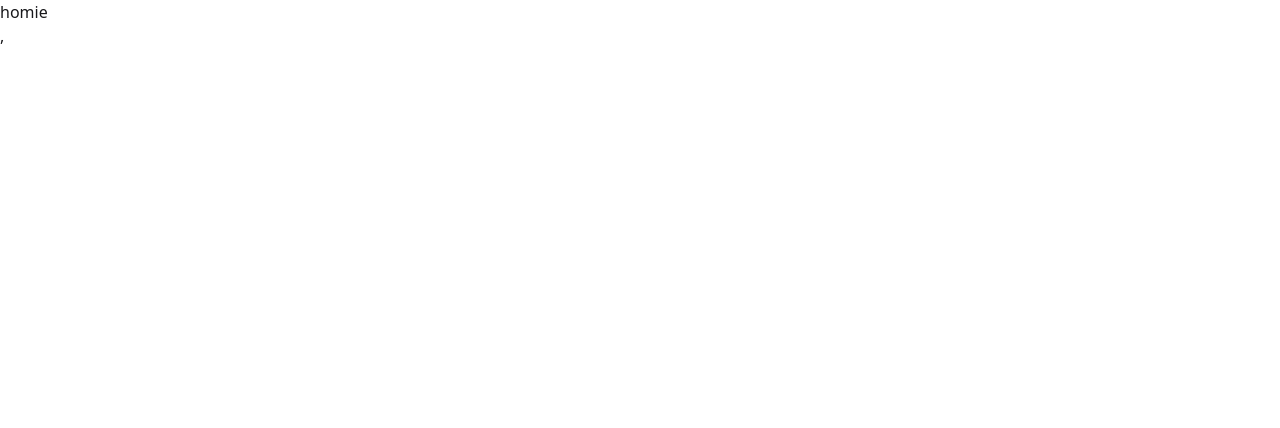
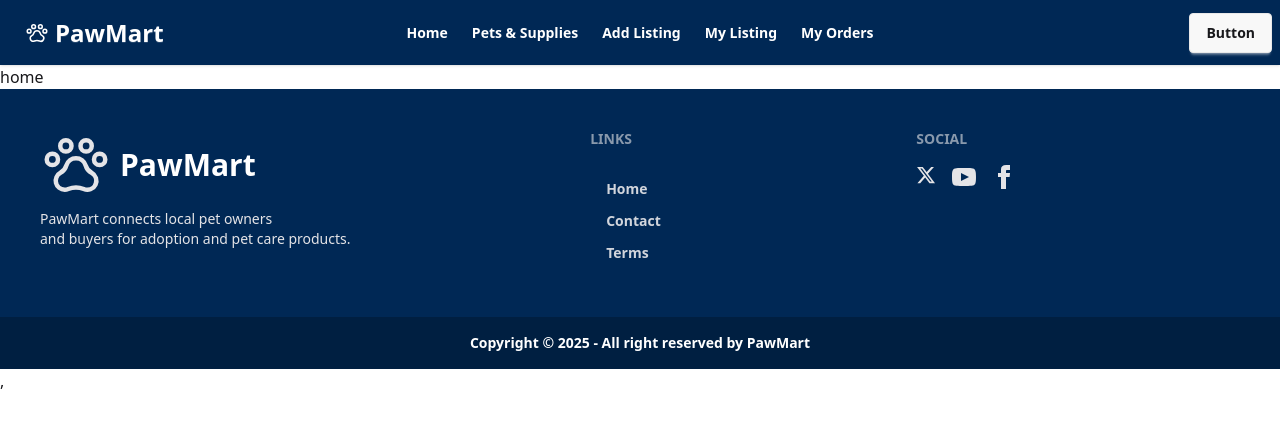
Before and after one commit to IrfanGalib/paw-mart-client, a React (Vite) app: page / in a window 1280 px wide. Shown: the top 428 px of the page. Built offline with nearby package versions, Linux system fonts and the light colour scheme.

Commit message:
Added The NavBar and Footer

```diff
--- a/package.json
+++ b/package.json
@@ -13,6 +13,7 @@
     "@tailwindcss/vite": "^4.1.17",
     "react": "^19.2.0",
     "react-dom": "^19.2.0",
+    "react-icons": "^5.5.0",
     "react-router": "^7.9.6",
     "tailwindcss": "^4.1.17"
   },
--- a/src/Components/Footer.jsx
+++ b/src/Components/Footer.jsx
@@ -1,11 +1,88 @@
-import React from 'react';
+import React from "react";
+import { FaXTwitter } from "react-icons/fa6";
+import { PiPawPrint } from "react-icons/pi";
+import { Link } from "react-router";
 
 const Footer = () => {
-    return (
-        <div>
+  return (
+    <div className="bg-[#002855] ">
+      <footer className="footer sm:footer-horizontal text-neutral-content p-10 max-w-7xl mx-auto">
+        <aside>
+          <div className="text-7xl flex justify-center items-center gap-2">
+            <PiPawPrint />
+            <h2 className="text-white font-bold text-3xl">PawMart</h2>
+          </div>
 
+          <p>
+            PawMart connects local pet owners
+            <br />
+            and buyers for adoption and pet care products.
+          </p>
+        </aside>
+        <div className="text-start">
+          <h6 className="footer-title">Links</h6>
+          <ul className="menu menu-horizontal text-gray-300 px-1 font-bold flex-col">
+            <Link to="/">
+              {" "}
+              <li>
+                <a>Home</a>
+              </li>
+            </Link>
+            <Link to="/">
+              {" "}
+              <li>
+                <a>Contact</a>
+              </li>
+            </Link>
+            <Link to="/">
+              {" "}
+              <li>
+                <a>Terms</a>
+              </li>
+            </Link>
+          </ul>
         </div>
-    );
+        <nav>
+          <h6 className="footer-title">Social</h6>
+          <div className="grid grid-flow-col gap-4">
+            <a className="text-xl">
+              <FaXTwitter />
+            </a>
+            <a>
+              <svg
+                xmlns="http://www.w3.org/2000/svg"
+                width="24"
+                height="24"
+                viewBox="0 0 24 24"
+                className="fill-current"
+              >
+                <path d="M19.615 3.184c-3.604-.246-11.631-.245-15.23 0-3.897.266-4.356 2.62-4.385 8.816.029 6.185.484 8.549 4.385 8.816 3.6.245 11.626.246 15.23 0 3.897-.266 4.356-2.62 4.385-8.816-.029-6.185-.484-8.549-4.385-8.816zm-10.615 12.816v-8l8 3.993-8 4.007z"></path>
+              </svg>
+            </a>
+            <a>
+              <svg
+                xmlns="http://www.w3.org/2000/svg"
+                width="24"
+                height="24"
+                viewBox="0 0 24 24"
+                className="fill-current"
+              >
+                <path d="M9 8h-3v4h3v12h5v-12h3.642l.358-4h-4v-1.667c0-.955.192-1.333 1.115-1.333h2.885v-5h-3.808c-3.596 0-5.192 1.583-5.192 4.615v3.385z"></path>
+              </svg>
+            </a>
+          </div>
+        </nav>
+      </footer>
+      <div>
+        <aside className="footer sm:footer-horizontal footer-center bg-[#001F41] font-semibold text-white  p-4">
+          <p>
+            Copyright © {new Date().getFullYear()} - All right reserved by{" "}
+            PawMart
+          </p>
+        </aside>
+      </div>
+    </div>
+  );
 };
 
 export default Footer;
--- a/src/Components/Navbar.jsx
+++ b/src/Components/Navbar.jsx
@@ -1,11 +1,117 @@
-import React from 'react';
+import React from "react";
+import { PiPawPrint } from "react-icons/pi";
+import { Link } from "react-router";
 
 const Navbar = () => {
-    return (
-        <div>
-
+  return (
+    <div className="bg-[#002855]">
+      <div className="navbar mx-auto  max-w-7xl shadow-sm">
+        <div className="navbar-start">
+          <div className="dropdown">
+            <div
+              tabIndex={0}
+              role="button"
+              className="btn btn-ghost text-white lg:hidden"
+            >
+              <svg
+                xmlns="http://www.w3.org/2000/svg"
+                className="h-6 w-6"
+                fill="none"
+                viewBox="0 0 24 24"
+                stroke="currentColor"
+              >
+                {" "}
+                <path
+                  strokeLinecap="round"
+                  strokeLinejoin="round"
+                  strokeWidth="2"
+                  d="M4 6h16M4 12h8m-8 6h16"
+                />{" "}
+              </svg>
+            </div>
+            <ul
+              tabIndex="-1"
+              className="menu menu-sm dropdown-content bg-base-100 rounded-box z-1 mt-3 w-52 p-2 shadow font-bold"
+            >
+              <Link to="/">
+                {" "}
+                <li>
+                  <a>Home</a>
+                </li>
+              </Link>
+              <Link to="/petsAndSupplies">
+                {" "}
+                <li>
+                  <a>Pets & Supplies</a>
+                </li>
+              </Link>
+              <Link to="/addListing">
+                {" "}
+                <li>
+                  <a>Add Listing</a>
+                </li>
+              </Link>
+              <Link to="/myListing">
+                {" "}
+                <li>
+                  <a>My Listing</a>
+                </li>
+              </Link>
+              <Link to="/myOrders">
+                {" "}
+                <li>
+                  <a>My Orders</a>
+                </li>
+              </Link>
+            </ul>
+          </div>
+          <Link to="/">
+            <a className="btn btn-ghost text-2xl text-white font-bold">
+              <PiPawPrint />
+              PawMart
+            </a>
+          </Link>
         </div>
-    );
+        <div className="navbar-center hidden lg:flex">
+          <ul className="menu menu-horizontal text-white px-1 font-bold">
+            <Link to="/">
+              {" "}
+              <li>
+                <a>Home</a>
+              </li>
+            </Link>
+            <Link to="/petsAndSupplies">
+              {" "}
+              <li>
+                <a>Pets & Supplies</a>
+              </li>
+            </Link>
+            <Link to="/addListing">
+              {" "}
+              <li>
+                <a>Add Listing</a>
+              </li>
+            </Link>
+            <Link to="/myListing">
+              {" "}
+              <li>
+                <a>My Listing</a>
+              </li>
+            </Link>
+            <Link to="/myOrders">
+              {" "}
+              <li>
+                <a>My Orders</a>
+              </li>
+            </Link>
+          </ul>
+        </div>
+        <div className="navbar-end">
+          <a className="btn">Button</a>
+        </div>
+      </div>
+    </div>
+  );
 };
 
 export default Navbar;
--- a/src/Pages/Home.jsx
+++ b/src/Pages/Home.jsx
@@ -1,7 +1,8 @@
 import React from "react";
+import Navbar from "../Components/Navbar";
 
 const Home = () => {
-  return <div>homie</div>;
+  return <div>home</div>;
 };
 
 export default Home;
--- a/src/router/routes.jsx
+++ b/src/router/routes.jsx
@@ -26,7 +26,7 @@ export const router = createBrowserRouter([
         element: <AddListing />,
       },
       {
-        path: "myListing",
+        path: "/myListing",
         element: <MyListings />,
       },
       {
```
Also changed, not shown: 1 other file (tests, documents, lock files or other folders).
